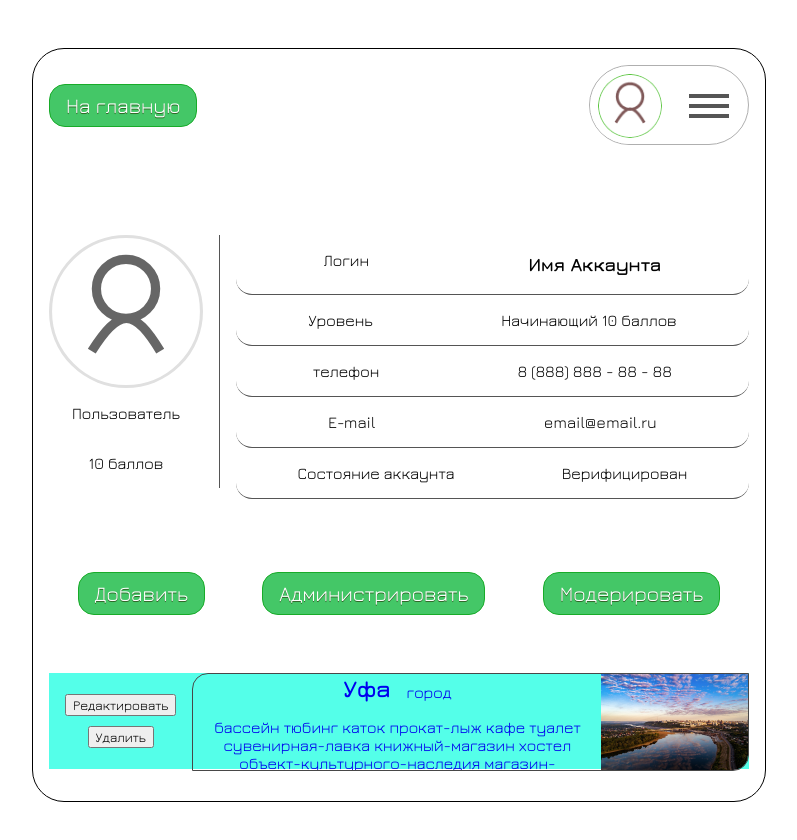
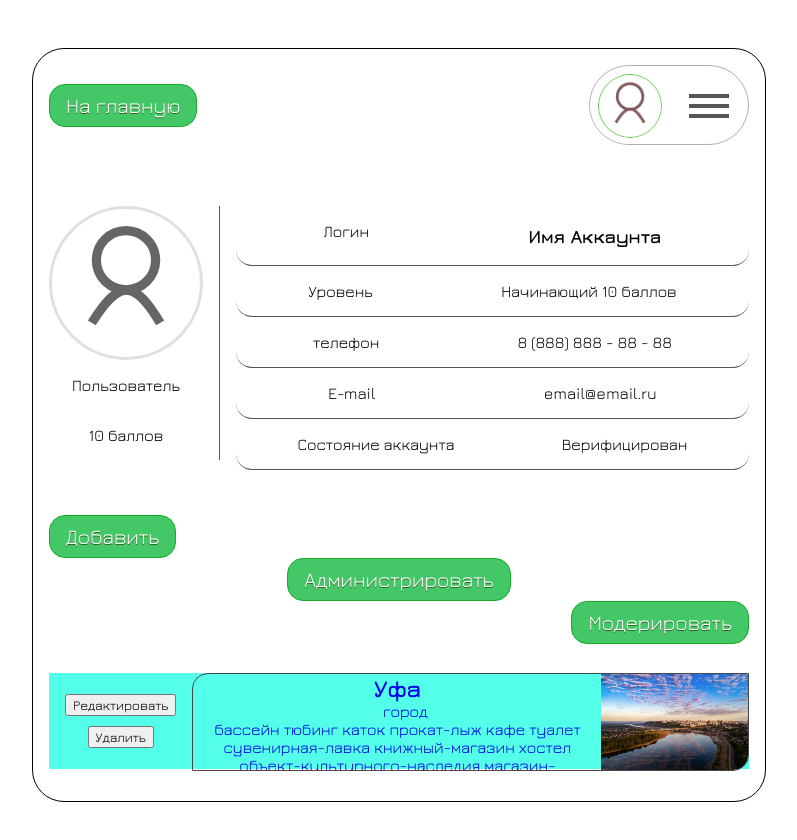
Before and after one commit to valitovgaziz/YalArbaFronEnd, a plain HTML site: page pages/accountPage.html in a window 1280 px wide. Shown: the whole page, without its empty margins (249-1046 px from the left). Drawn offline with Linux system fonts and the light colour scheme.

Commit message:
Поменял расположение кнопок редактирования, добавления и модерирования объектов.

```diff
--- a/css/account/controlButtons.css
+++ b/css/account/controlButtons.css
@@ -2,11 +2,25 @@
 .control {
     width: 100%;
     display: flex;
-    flex-flow: row;
-    justify-content: space-around;
+    flex-flow: column;
+    justify-content: start;
     padding-top: 1rem;
 }
 
-.adminButton, .moderButton {
+.adminButton, .moderButton, .addObject {
+    width: 100%;
     display: flex;
+    flex-flow: row;
 }
+
+.adminButton {
+    justify-content: center;
+}
+
+.moderButton {
+    justify-content: end;
+}
+
+.addObject {
+    justify-content: start;
+}
--- a/css/account/editDeleteBx.css
+++ b/css/account/editDeleteBx.css
@@ -19,7 +19,16 @@
     margin: 0;
 }
 
-.accountObjects .object .short_info .short_description,
-.full_name_object {
-    padding-bottom: 0.5rem;
+.accountObjects .object .short_info .short_description {
+    display: flex;
+    flex-flow: column;
+    justify-content: start;
 }
+
+.accountObjects .object .short_info .short_description .full_name_object {
+    height: fit-content;
+}
+
+.accountObjects .object .short_info .short_description .type_object {
+    height: fit-content;
+}
--- a/pages/accountPage.html
+++ b/pages/accountPage.html
@@ -7,7 +7,7 @@
     <link rel="stylesheet" href="../css/general_CSS.css">
     <link rel="stylesheet" href="../css/DropDownMenu.css">
     <link rel="stylesheet" href="../css/GreenButton.css">
-    <link rel="stylesheet" href="../css/account/account_box.css">
+    <link rel="stylesheet" href="../css/account/accountInfoBx.css">
     <link rel="stylesheet" href="../css/account/controlButtons.css">
     <link rel="stylesheet" href="../css/account/editDeleteBx.css">
     <link rel="stylesheet" href="../css/object.css">
```
Also changed, not shown: css/account/accountInfoBx.css (renamed from css/account/account_box.css).
